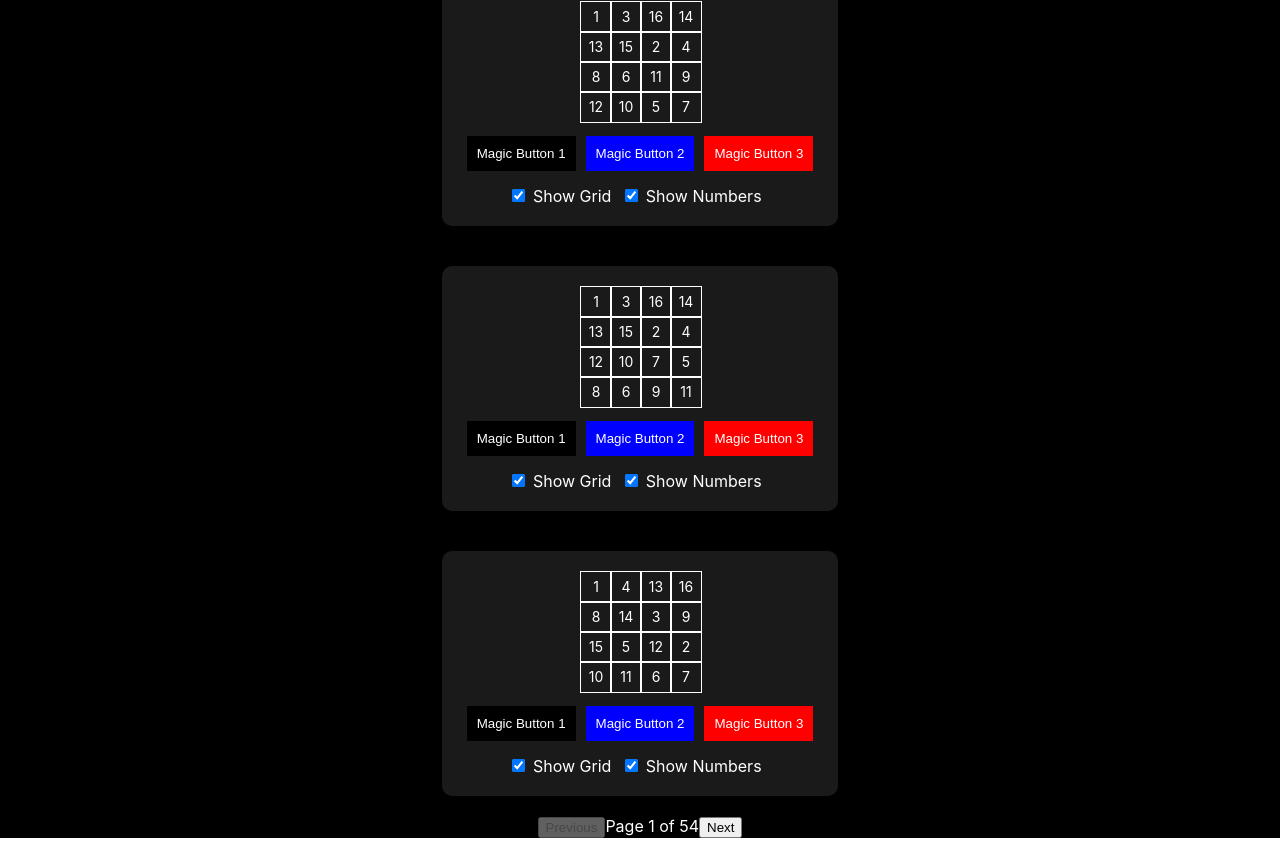
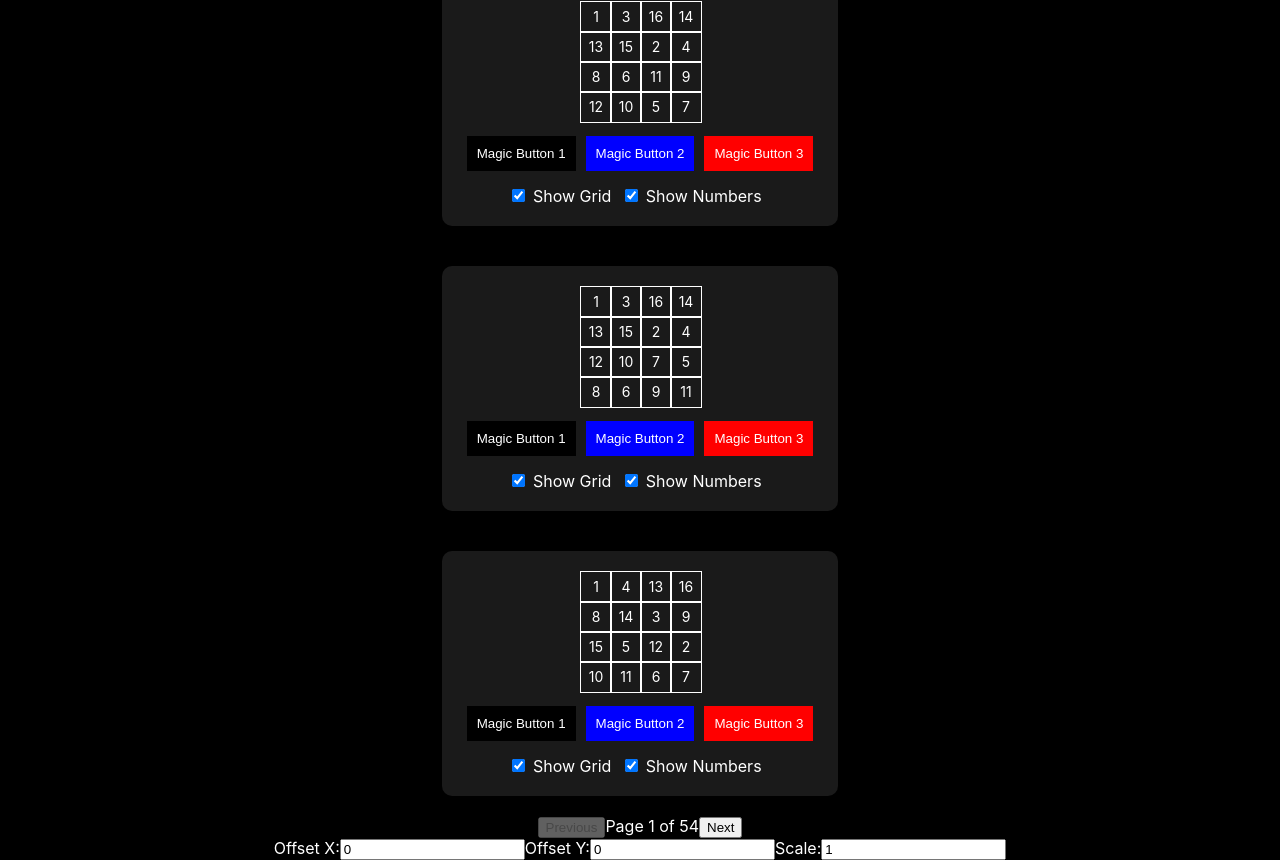
Before and after one commit to mechaloctopus/magic-squares, a React (Create React App) app: page / in a window 1280 px wide. Shown: the part 5356-6216 px from the top of the page. Before the commit the page ends 6194 px from the top, so only its background shows below. Built offline with nearby package versions, Linux system fonts and the light colour scheme.

Commit message:
Update App.js

```diff
--- a/src/App.js
+++ b/src/App.js
@@ -4,7 +4,7 @@ import './App.css';
 const ITEMS_PER_PAGE = 20;
 const GRID_LINE_WIDTH = 1;
 
-const MagicSquare = ({ square, showGrid, showNumbers, drawings, onDraw }) => {
+const MagicSquare = ({ square, showGrid, showNumbers, drawings, onDraw, offsetX, offsetY, scale }) => {
     const cellSize = 30;
 
     const handleDraw = (type) => {
@@ -19,7 +19,10 @@ const MagicSquare = ({ square, showGrid, showNumbers, drawings, onDraw }) => {
             for (let i = 0; i < square.length; i++) {
                 for (let j = 0; j < square[i].length; j++) {
                     if (square[i][j] === num) {
-                        return [(j + 0.5) * cellSize, (i + 0.5) * cellSize]; // Adjust position to center of each cell
+                        return [
+                            (j + 0.5) * cellSize * scale + offsetX,
+                            (i + 0.5) * cellSize * scale + offsetY
+                        ]; // Adjust position to center of each cell and apply scale and offsets
                     }
                 }
             }
@@ -39,7 +42,7 @@ const MagicSquare = ({ square, showGrid, showNumbers, drawings, onDraw }) => {
                     ))
                 )}
             </div>
-            <canvas className="magic-square-canvas" width={square.length * cellSize} height={square.length * cellSize} ref={(canvas) => {
+            <canvas className="magic-square-canvas" width={square.length * cellSize * scale} height={square.length * cellSize * scale} ref={(canvas) => {
                 if (canvas) {
                     const context = canvas.getContext('2d');
                     context.clearRect(0, 0, canvas.width, canvas.height);
@@ -81,6 +84,9 @@ const App = () => {
     const [drawings, setDrawings] = useState({});
     const [showGrid, setShowGrid] = useState(true);
     const [showNumbers, setShowNumbers] = useState(true);
+    const [offsetX, setOffsetX] = useState(0);
+    const [offsetY, setOffsetY] = useState(0);
+    const [scale, setScale] = useState(1);
 
     useEffect(() => {
         fetch('/complete_magic_squares.json')
@@ -113,6 +119,9 @@ const App = () => {
                     showNumbers={showNumbers}
                     drawings={drawings[index] || {}}
                     onDraw={(type, data) => handleDraw(index, type, data)}
+                    offsetX={offsetX}
+                    offsetY={offsetY}
+                    scale={scale}
                 />
             ))}
             <div className="pagination">
@@ -120,6 +129,20 @@ const App = () => {
                 <span>Page {currentPage} of {totalPages}</span>
                 <button onClick={() => setCurrentPage(currentPage + 1)} disabled={currentPage === totalPages}>Next</button>
             </div>
+            <div className="controls">
+                <label>
+                    Offset X:
+                    <input type="number" value={offsetX} onChange={(e) => setOffsetX(Number(e.target.value))} />
+                </label>
+                <label>
+                    Offset Y:
+                    <input type="number" value={offsetY} onChange={(e) => setOffsetY(Number(e.target.value))} />
+                </label>
+                <label>
+                    Scale:
+                    <input type="number" value={scale} step="0.1" onChange={(e) => setScale(Number(e.target.value))} />
+                </label>
+            </div>
         </div>
     );
 };
```
